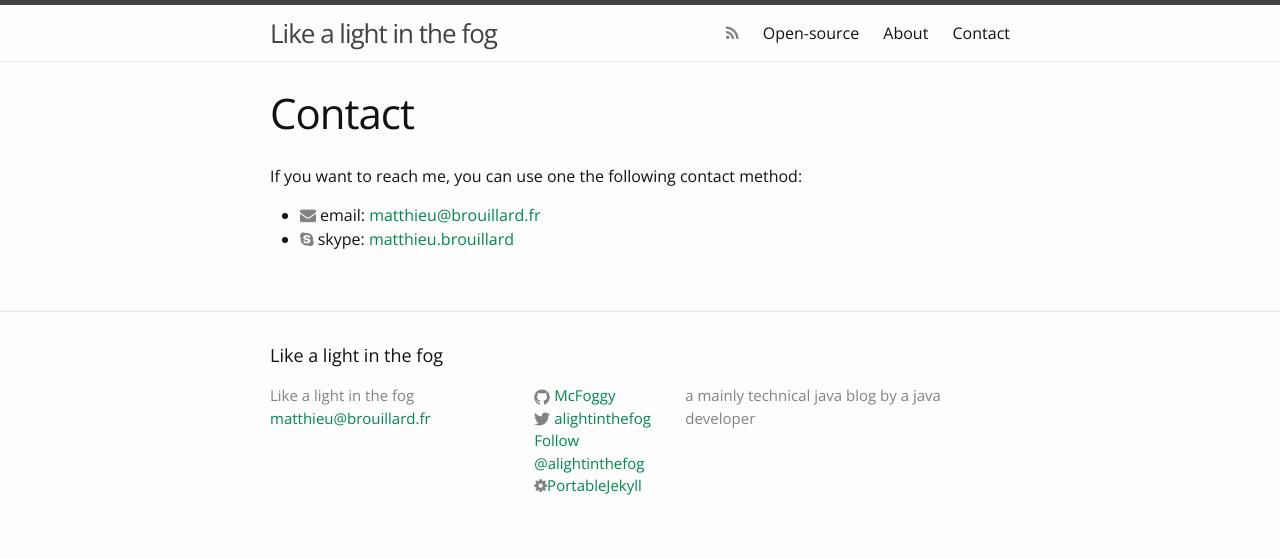
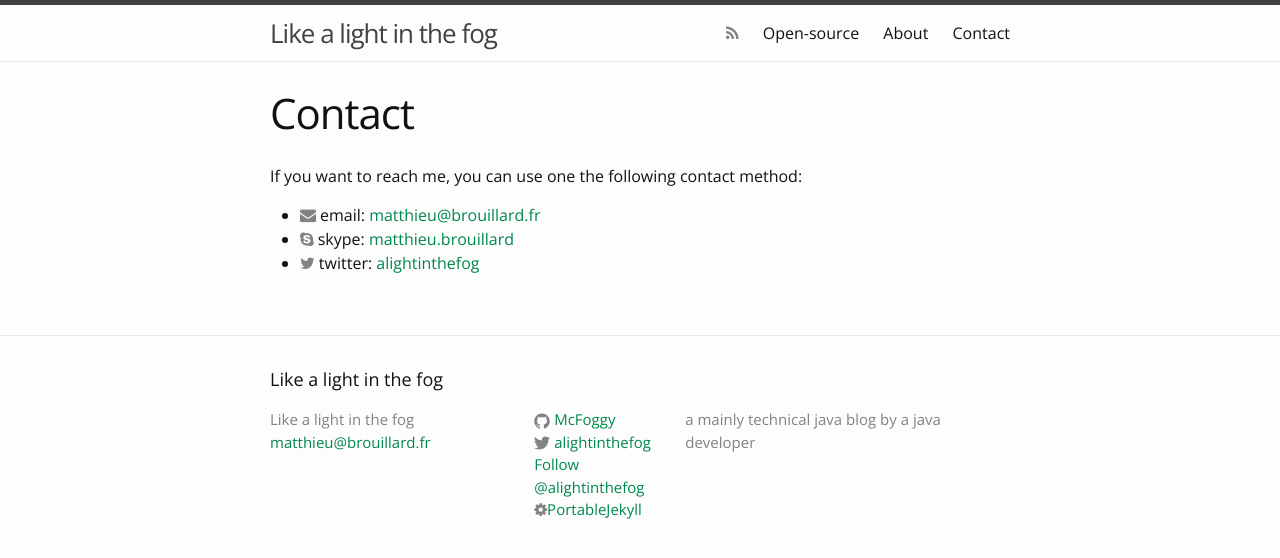
Before and after one commit to McFoggy/personal-blog, a Jekyll site: the page built from contact.md, in a window 1280 px wide. Shown: the top 558 px of the page. Built offline with Jekyll 4.4.1, drawn with Linux system fonts in a browser that asks for light colours; nearby versions of some CDN libraries; comment, search, counter and statistics services are not loaded.

Commit message:
add twitter to contact page

```diff
--- a/contact.md
+++ b/contact.md
@@ -8,3 +8,4 @@ If you want to reach me, you can use one the following contact method:
 
 * <span class="fa fa-envelope">&nbsp;</span>email: [matthieu@brouillard.fr](mailto:matthieu@brouillard.fr)
 * <span class="fa fa-skype">&nbsp;</span>skype: <a href="skype:matthieu.brouillard">matthieu.brouillard</a>
+* <span class="fa fa-twitter">&nbsp;</span>twitter: <a href="https://twitter.com/alightinthefog">alightinthefog</a>
```
